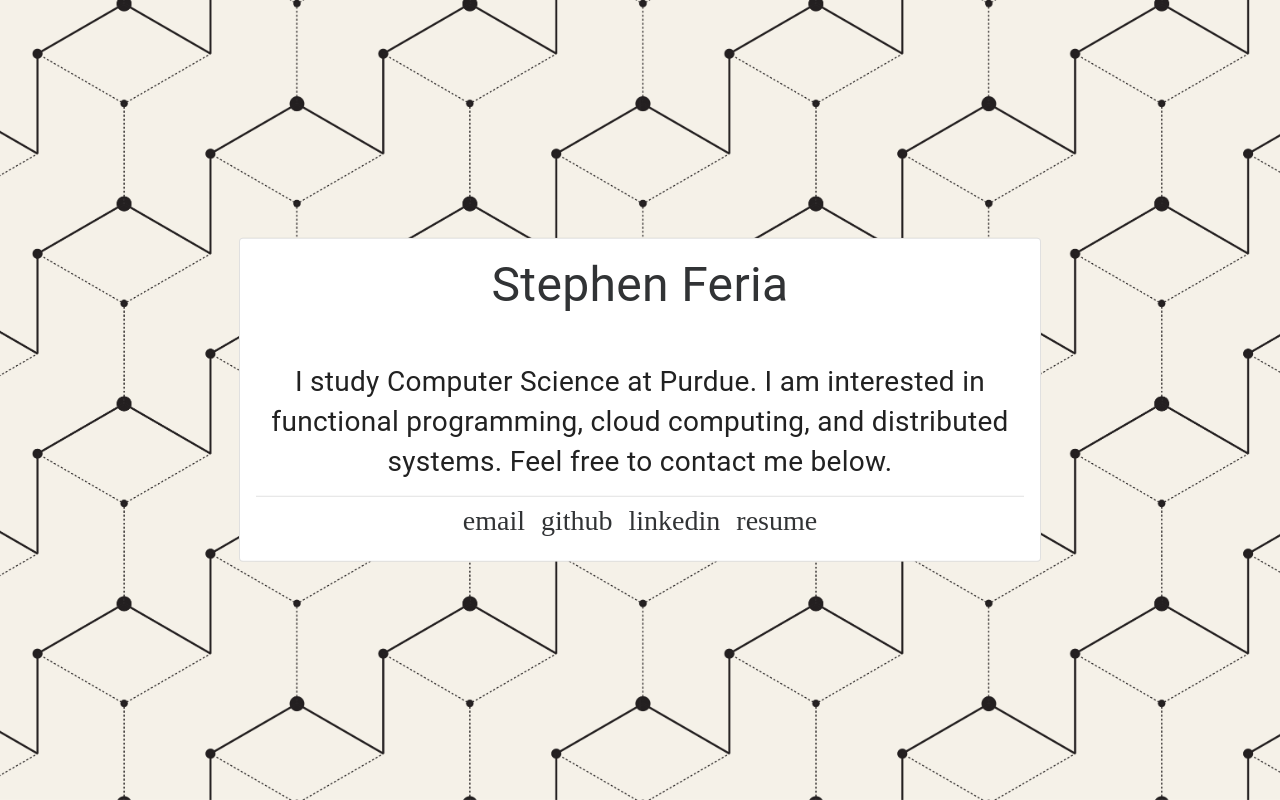
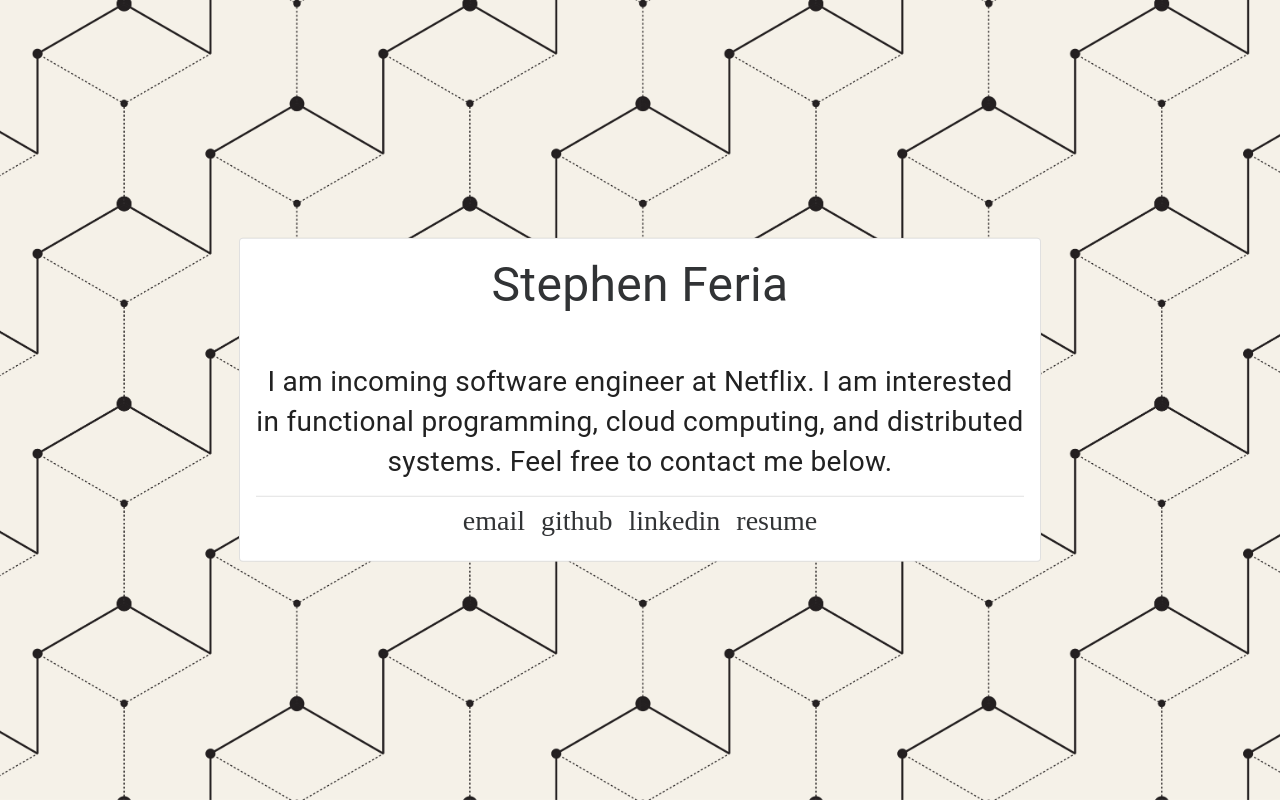
Before and after one commit to sferia003/personal-site, a React (Create React App) app: page / in a window 1280 px wide. Built offline with nearby package versions, Linux system fonts and the light colour scheme.

Commit message:
Update deps and description

```diff
--- a/src/App.jsx
+++ b/src/App.jsx
@@ -39,7 +39,7 @@
 });
 
 const name = "Stephen Feria"
-const description = "I study Computer Science at Purdue. I am interested in functional programming, cloud computing, and distributed systems. "
+const description = "I am incoming software engineer at Netflix. I am interested in functional programming, cloud computing, and distributed systems. "
  + "Feel free to contact me below."
 const App = () => {
   return (
```
Also changed, not shown: 1 other file (tests, documents, lock files or other folders).
